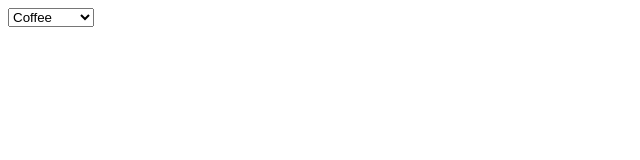
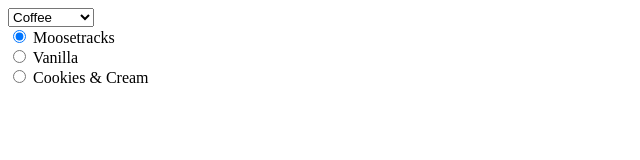
Before and after one commit to Jeroenemo/form-input-types, a plain HTML site: page index.html in a window 1280 px wide. Shown: the whole page, without its empty margins (0-640 px from the left). Drawn offline with Linux system fonts and the light colour scheme.

Commit message:
add icecream radio button
Co-authored-by: Morgan Bradford <morganjbradford95@gmail.com>

```diff
--- a/index.html
+++ b/index.html
@@ -13,6 +13,24 @@
         <option value="3">Kombucha</option>
         <option value="4">Water</option>
       </select>
+      <div class="radio">
+        <label>
+          <input type="radio" name="flavor" value="moosetracks" checked>
+          Moosetracks
+        </label>
+      </div>
+      <div class="radio">
+        <label>
+          <input type="radio" name="flavor" value="vanilla">
+          Vanilla
+        </label>
+      </div>
+      <div class="radio">
+        <label>
+          <input type="radio" name="flavor" value="cookiesandcream">
+          Cookies & Cream
+        </label>
+      </div>
     </form>
   </div>
 </body>
--- a/js/scripts.js
+++ b/js/scripts.js
@@ -1,5 +1,6 @@
 $(document).ready(function() {
   $("form1").submit(function(event) {
     const beverage = parseInt($("#beverage").val());
+    const flavor = $("input:radio)[name=flavor]:checked").val();
   });
 });
```
